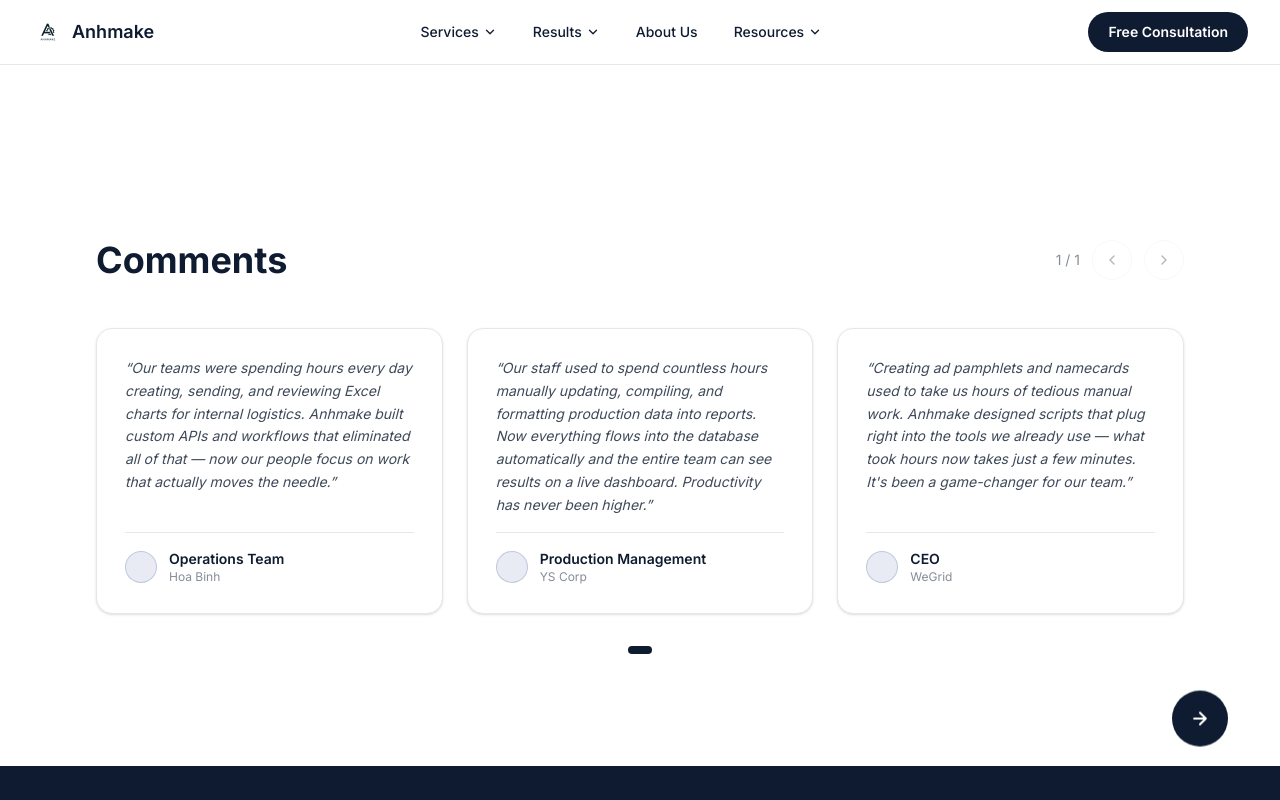
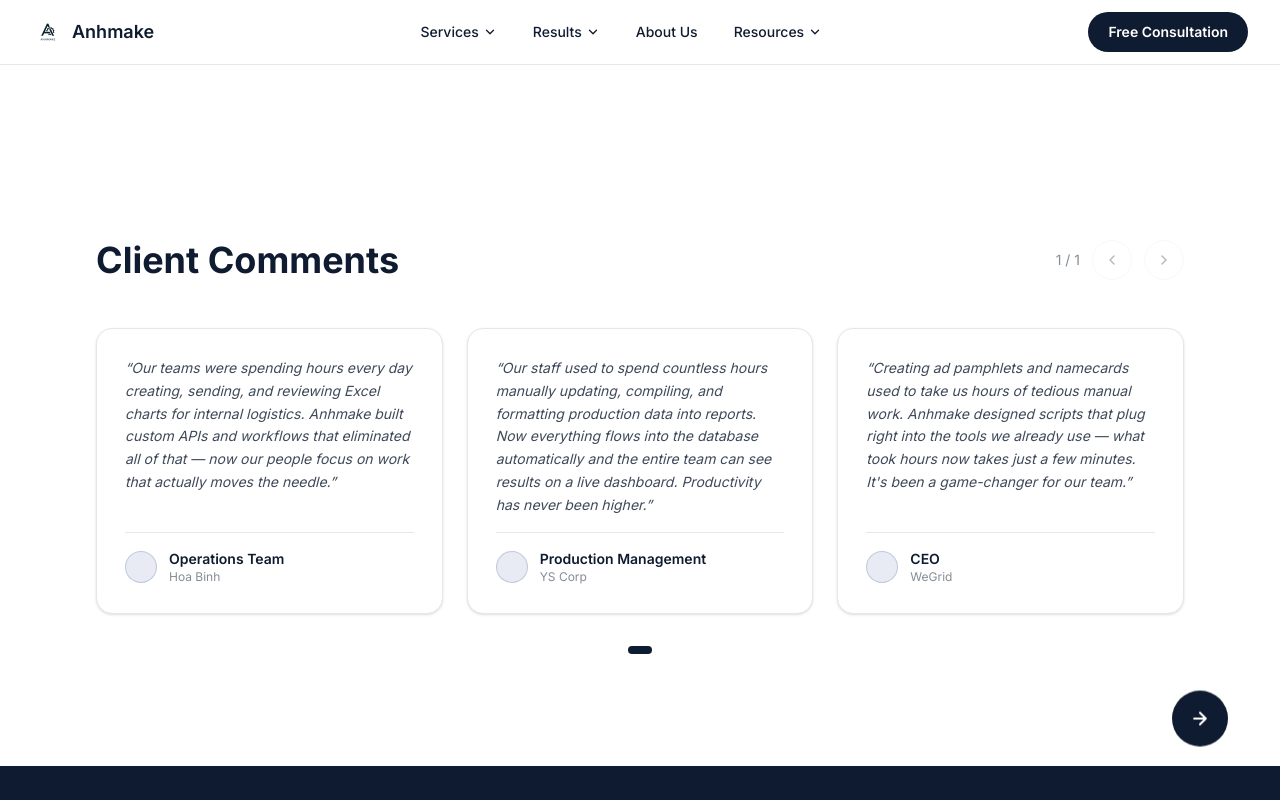
Before and after one commit to borinomi/anhmake, a Next.js app: page /comments in a window 1280 px wide. Shown: the top 800 px of the page. Built offline with nearby package versions, Linux system fonts and the light colour scheme.

Commit message:
fix: rename Comments to Client Comments

```diff
--- a/app/comments/page.tsx
+++ b/app/comments/page.tsx
@@ -21,7 +21,7 @@ export default function ClientReviewsPage() {
           <div className="flex flex-col sm:flex-row sm:items-end justify-between gap-6 mb-12">
             <div>
               <h1 className="text-3xl sm:text-4xl font-bold text-axe-dark">
-                Comments
+                Client Comments
               </h1>
             </div>
 
--- a/components/Navbar.tsx
+++ b/components/Navbar.tsx
@@ -18,7 +18,7 @@ const navLinks = [
     href: "#",
     dropdown: [
       { label: "Case Studies", href: "/case-studies" },
-      { label: "Comments", href: "/comments" },
+      { label: "Client Comments", href: "/comments" },
     ],
   },
   { label: "About Us", href: "/about", dropdown: [] },
--- a/components/Reviews.tsx
+++ b/components/Reviews.tsx
@@ -61,7 +61,7 @@ export default function Reviews() {
         <div className="flex flex-col sm:flex-row sm:items-end justify-between gap-6 mb-12">
           <div>
             <h2 className="text-3xl sm:text-4xl font-bold text-axe-dark">
-              Comments
+              Client Comments
             </h2>
           </div>
 
```
